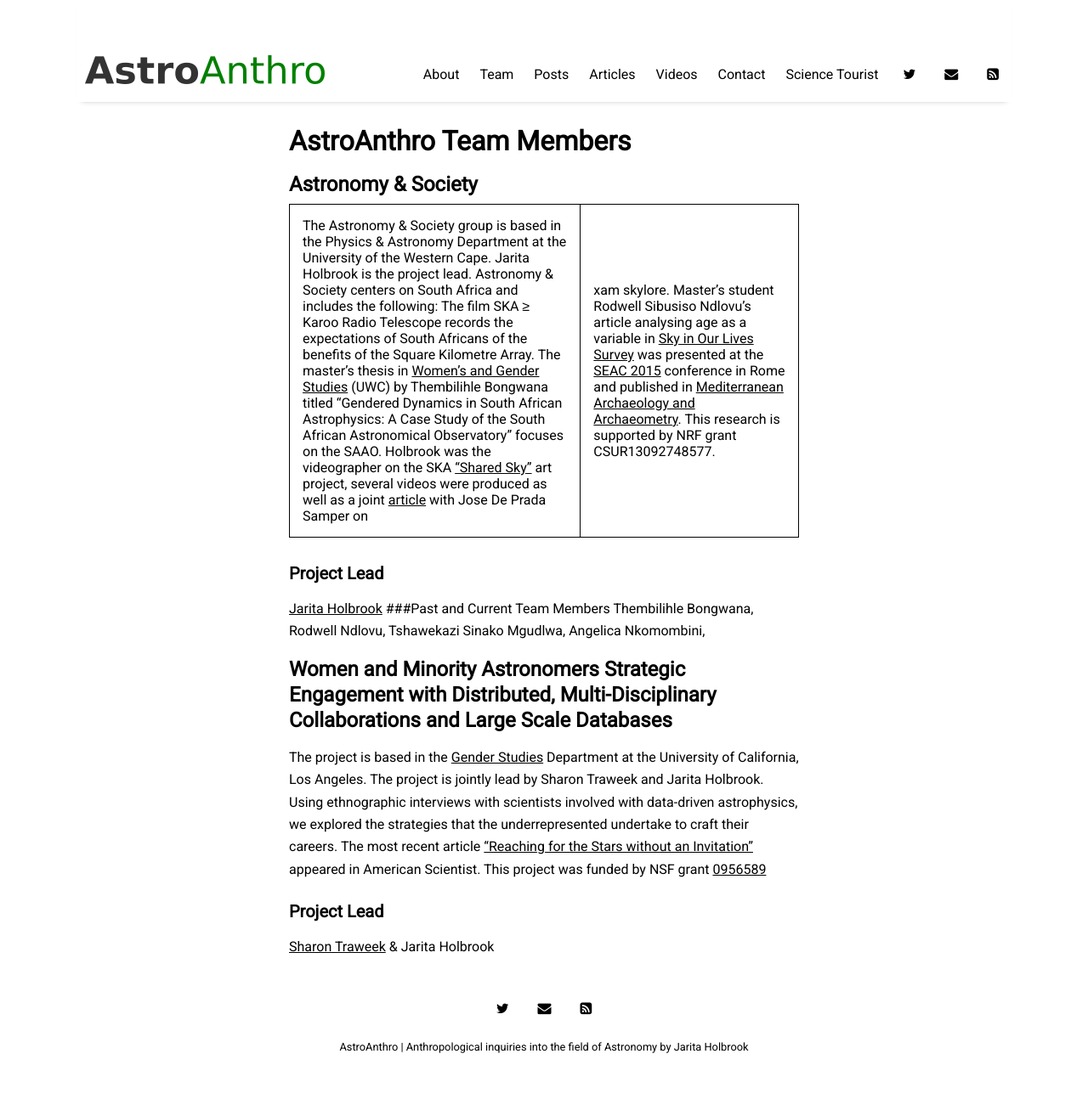
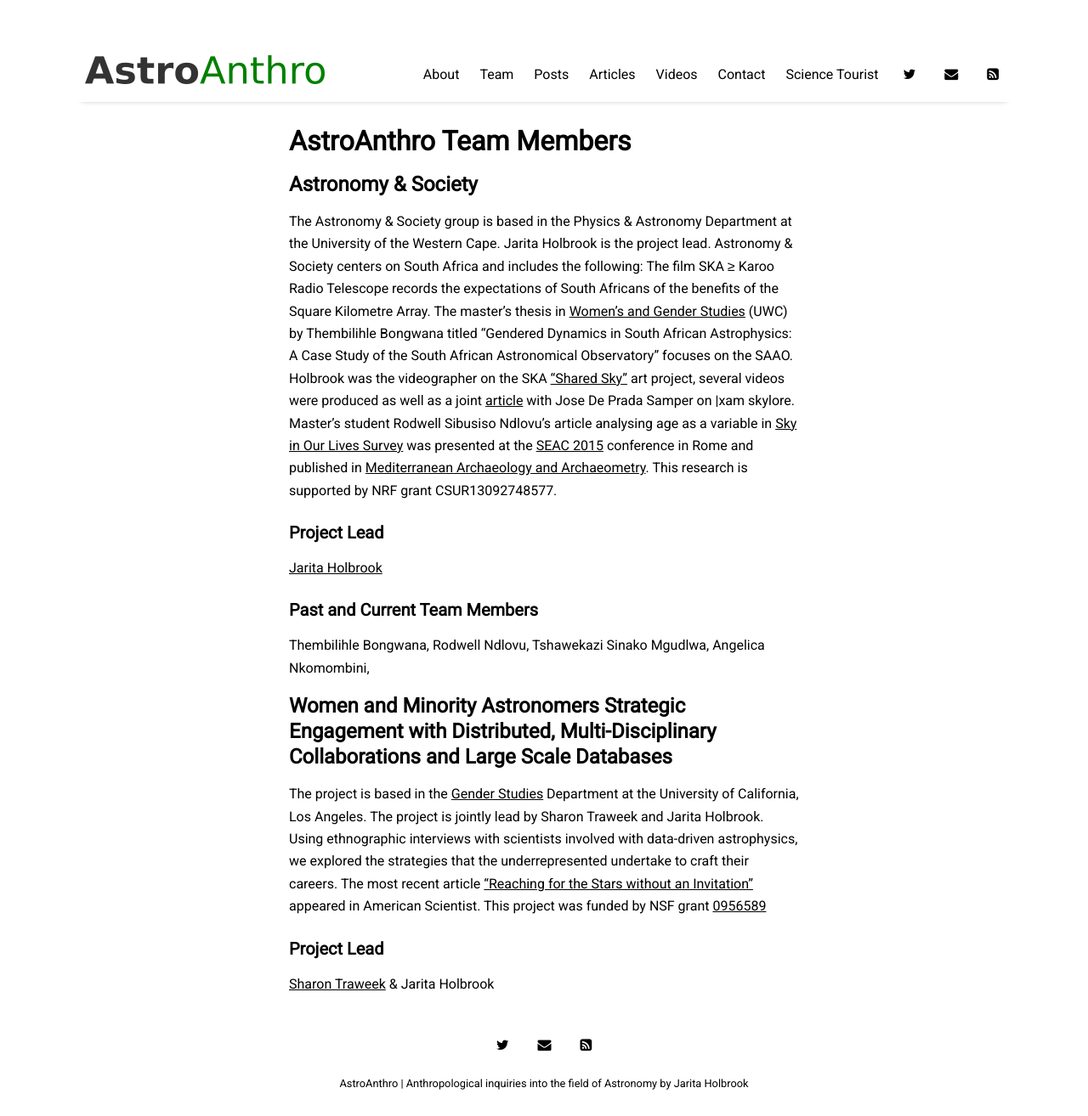
Before and after one commit to romeeld/AstroAnthro, a Jekyll site: the page built from pages/team.md, in a window 1280 px wide and 1314 px high. Shown: the whole window at 85% size. Built offline with Jekyll 4.4.1, drawn with Linux system fonts in a browser that asks for light colours; nearby versions of some CDN libraries.

```diff
--- a/pages/team.md
+++ b/pages/team.md
@@ -6,17 +6,15 @@ title: Team
 # AstroAnthro Team Members
 
 ## Astronomy & Society
-
 The Astronomy & Society group is based in the Physics & Astronomy Department at the University of the Western Cape. Jarita Holbrook is the project lead. Astronomy & Society centers on South Africa and includes the following: The film SKA ≥ Karoo Radio Telescope records the expectations of South Africans of the benefits of the Square Kilometre Array. The master's thesis in <a href="https://www.uwc.ac.za/Faculties/ART/WGS/Pages/default.aspx">Women's and Gender Studies</a> (UWC) by Thembilihle Bongwana titled "Gendered Dynamics in South African Astrophysics: A Case Study of the South African Astronomical Observatory" focuses on the SAAO. Holbrook was the videographer on the SKA <a href="https://www.skatelescope.org/shared-sky/">"Shared Sky"</a> art project, several videos were produced as well as a joint <a href="http://maajournal.com/Issues/2016/Vol16-4/Full11.pdf">article</a> with Jose De Prada Samper on |xam skylore. Master's student Rodwell Sibusiso Ndlovu's article analysing age as a variable in <a href="https://docs.google.com/forms/d/e/1FAIpQLSeM9JyKKvO_EzP2LlTUd6NBWadPEBRan6HOrWdUe16k4KnEyg/viewform?usp=sf_link">Sky in Our Lives Survey</a> was presented at the <a href="http://www.brera.inaf.it/SEAC2015/index.html">SEAC 2015</a> conference in Rome and published in <a href="http://maajournal.com/Issues/2016/Vol16-4/Full69.pdf">Mediterranean Archaeology and Archaeometry</a>. This research is supported by NRF grant CSUR13092748577.
 
 ### Project Lead
+<a href="http://astro.uwc.ac.za/our_team/holbrook/">Jarita Holbrook</a>
 
-<a href="http://astro.uwc.ac.za/our_team/holbrook/">Jarita Holbrook</a>
-###Past and Current Team Members
+### Past and Current Team Members
 Thembilihle Bongwana, Rodwell Ndlovu, Tshawekazi Sinako Mgudlwa, Angelica Nkomombini,
 
 ## Women and Minority Astronomers Strategic Engagement with Distributed, Multi-Disciplinary Collaborations and Large Scale Databases
-
 The project is based in the <a href="http://www.genderstudies.ucla.edu">Gender Studies</a> Department at the University of California, Los Angeles. The project is jointly lead by Sharon Traweek and Jarita Holbrook. Using ethnographic interviews with scientists involved with data-driven astrophysics, we explored the strategies that the underrepresented undertake to craft their careers. The most recent article <a href="https://www.americanscientist.org/article/reaching-for-the-stars-without-an-invitation">"Reaching for the Stars without an Invitation"</a> appeared in American Scientist. This project was funded by NSF grant <a href="https://www.nsf.gov/awardsearch/showAward?AWD_ID=0956589">0956589</a>
 
 ### Project Lead
```
